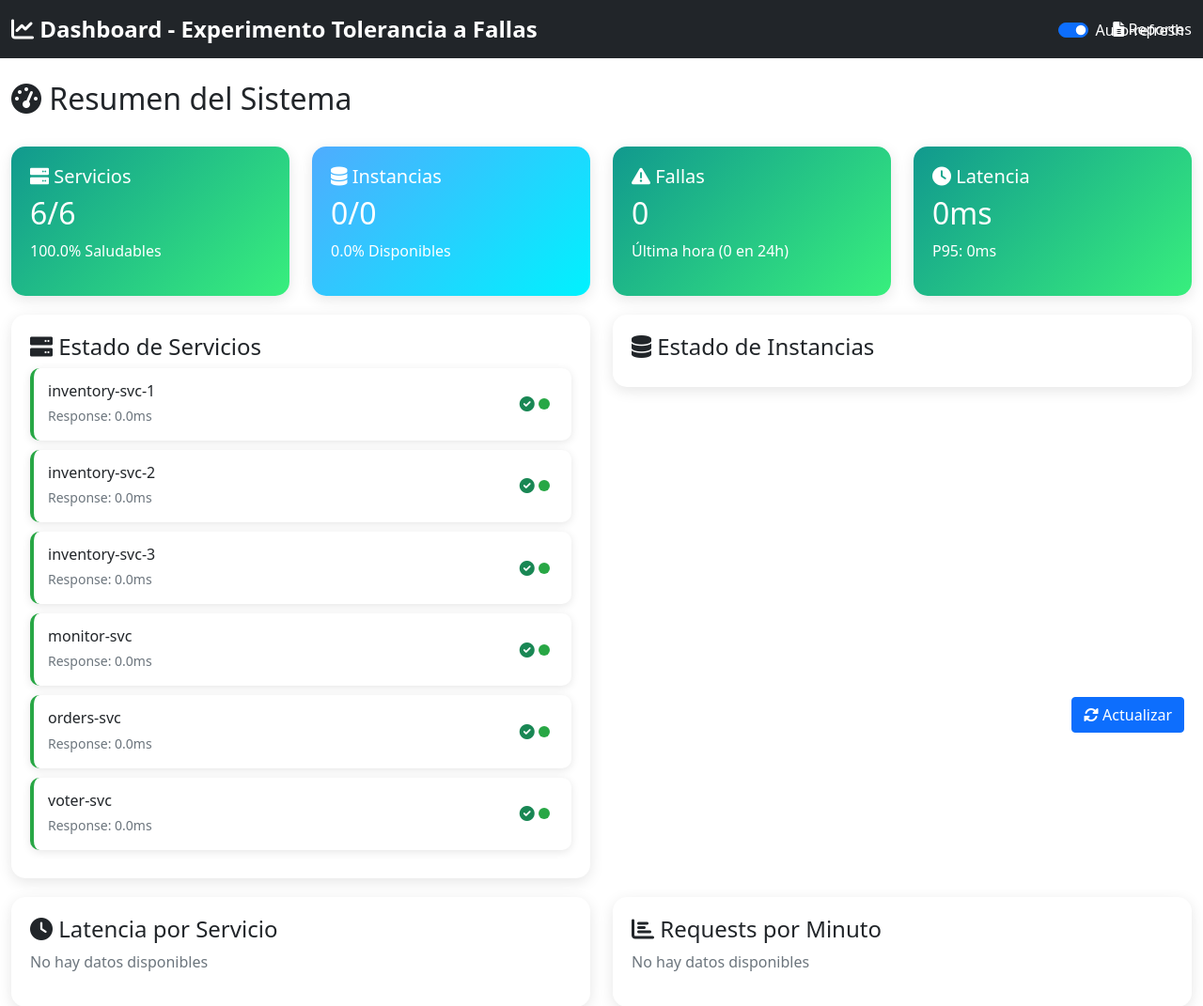
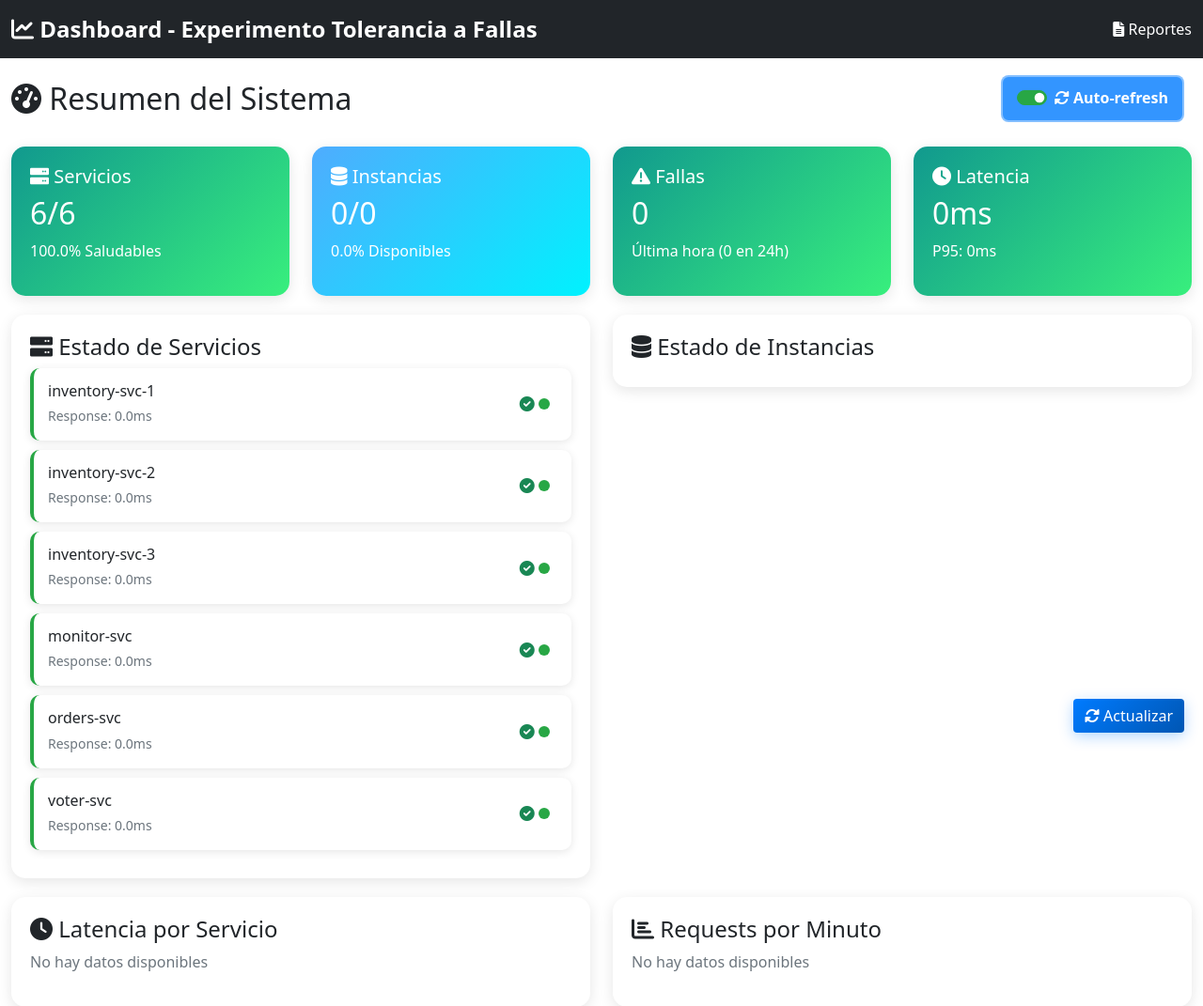
Before and after one commit to cgiraldoz/experimento-tolerancia-fallas, a Flask app: page / in a window 1280 px wide. Shown: the top 1071 px of the page at 94% size. Run offline with Flask 3, Linux system fonts and the light colour scheme; data that the repository does not hold is empty; some libraries are stand-ins or nearby versions.

Commit message:
Enhance dashboard and reports UI with new styles for buttons, auto-refresh state indicators, and layout adjustments.

```diff
--- a/dashboard/templates/dashboard.html
+++ b/dashboard/templates/dashboard.html
@@ -72,12 +72,33 @@
             bottom: 20px;
             right: 20px;
             z-index: 1000;
+            background: linear-gradient(135deg, #007bff 0%, #0056b3 100%);
+            border: none;
+            box-shadow: 0 4px 15px rgba(0, 123, 255, 0.3);
+            transition: all 0.3s ease;
+        }
+        .refresh-btn:hover {
+            transform: translateY(-2px);
+            box-shadow: 0 6px 20px rgba(0, 123, 255, 0.4);
         }
         .auto-refresh {
             position: fixed;
-            top: 20px;
+            top: 80px;
             right: 20px;
             z-index: 1000;
+            background: rgba(0, 0, 0, 0.8);
+            padding: 10px 15px;
+            border-radius: 8px;
+            backdrop-filter: blur(10px);
+            border: 2px solid rgba(255, 255, 255, 0.2);
+        }
+        .auto-refresh.active {
+            background: rgba(0, 123, 255, 0.8);
+            border-color: rgba(255, 255, 255, 0.4);
+        }
+        .auto-refresh .form-check-input:checked {
+            background-color: #28a745;
+            border-color: #28a745;
         }
     </style>
 </head>
@@ -96,8 +117,8 @@
             <div class="auto-refresh">
                 <div class="form-check form-switch">
                     <input class="form-check-input" type="checkbox" id="autoRefresh" checked>
-                    <label class="form-check-label text-white" for="autoRefresh">
-                        Auto-refresh
+                    <label class="form-check-label text-white fw-bold" for="autoRefresh">
+                        <i class="fas fa-sync-alt"></i> Auto-refresh
                     </label>
                 </div>
             </div>
@@ -202,15 +223,20 @@
         // Configurar auto-refresh
         function setupAutoRefresh() {
             const autoRefreshCheckbox = document.getElementById('autoRefresh');
+            const autoRefreshContainer = document.querySelector('.auto-refresh');
+
             autoRefreshCheckbox.addEventListener('change', function() {
                 isAutoRefresh = this.checked;
                 if (isAutoRefresh) {
                     startAutoRefresh();
+                    autoRefreshContainer.classList.add('active');
                 } else {
                     stopAutoRefresh();
+                    autoRefreshContainer.classList.remove('active');
                 }
             });
             startAutoRefresh();
+            autoRefreshContainer.classList.add('active');
         }
 
         function startAutoRefresh() {
```
Also changed, not shown: dashboard/templates/reports.html (+10 -2 lines).
